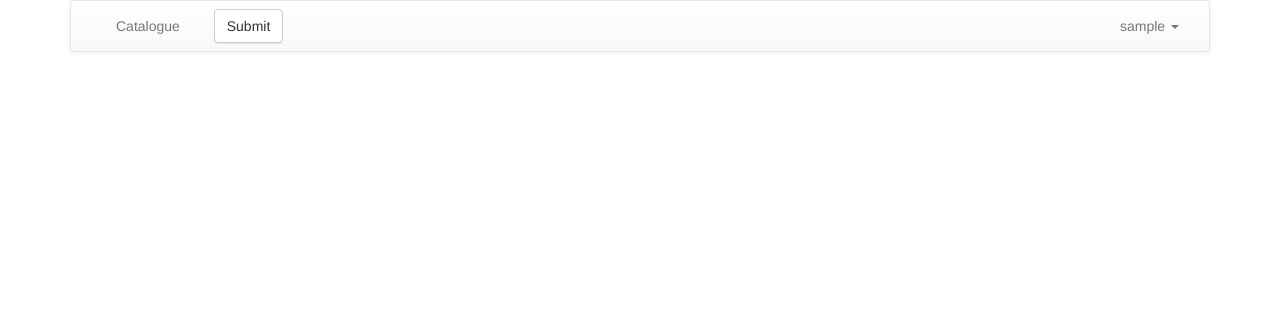
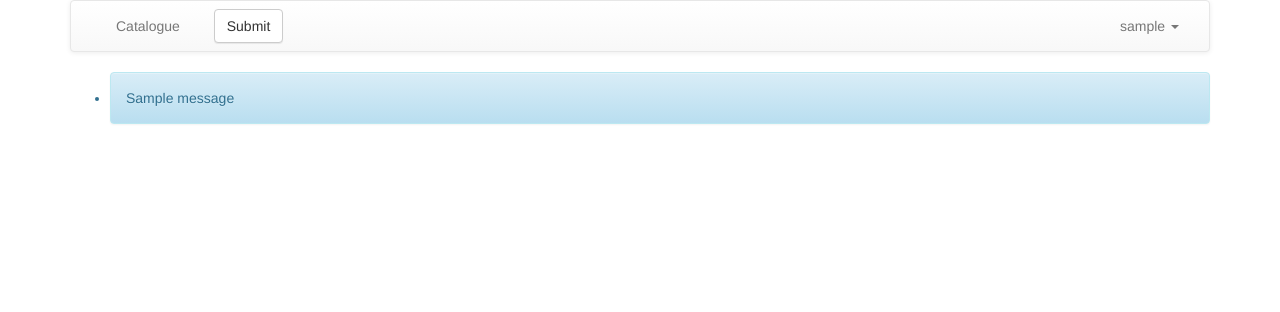
Before and after one commit to Dmitry-Kiselev/store_flask, a Flask app: page /basket/ in a window 1280 px wide. Shown: the top 312 px of the page. Run offline with Flask 2, Linux system fonts and the light colour scheme; a user stored in the database is signed in; tables that the repository leaves empty hold one stand-in row (values such as "Sample post"); one stand-in notice (Sample message) is shown; some libraries are stand-ins or nearby versions.

Commit message:
display messages properly

```diff
--- a/templates/base.html
+++ b/templates/base.html
@@ -36,7 +36,8 @@
                 </div>
 
                 <ul class="nav navbar-nav">
-                    <li><a href="{{ url_for('catalogue.catalogue_view') }}">Catalogue</a></li>
+                    <li><a href="{{ url_for('catalogue.catalogue') }}">Catalogue</a>
+                    </li>
                 </ul>
 
                 <!-- Collect the nav links, forms, and other content for toggling -->
@@ -60,8 +61,7 @@
                                    aria-expanded="false"> {{ current_user.username }}
                                     <span class="caret"></span></a>
                                 <ul class="dropdown-menu">
-                                    {#                                    <li><a href="{{ url_for('basket_index') }}">Basket#}
-                                    {#                                        ({{ basket_lines_count }})</a></li>#}
+                                    <li><a href="{{ url_for('basket.basket_index') }}">Basket({{ basket_lines_count }})</a></li>
                                     {#                                    <li><a href="{{ url_for('edit_profile') }}">Edit#}
                                     {#                                        profile</a></li>#}
                                     <li><a href="{{ url_for('users.logout') }}">Logout</a>
@@ -78,13 +78,15 @@
                 </div><!-- /.navbar-collapse -->
             </div><!-- /.container-fluid -->
         </nav>
+        {% with messages = get_flashed_messages() %}
             {% if messages %}
-            <ul class="messages">
+                <ul class=flashes>
                     {% for message in messages %}
-                    <li class="alert-info {{ message.tags }}">{{ message }}</li>
+                        <li class="alert alert-info">{{ message }}</li>
                     {% endfor %}
                 </ul>
             {% endif %}
+        {% endwith %}
     {% endblock %}
     {% block content %}
     {% endblock %}
```
Lines whose indentation alone changed are shown as unchanged.
